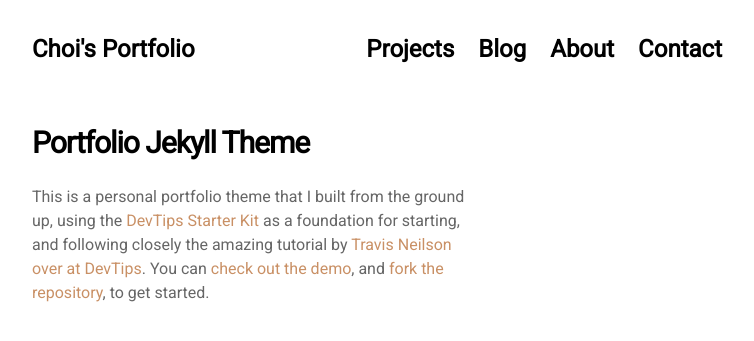
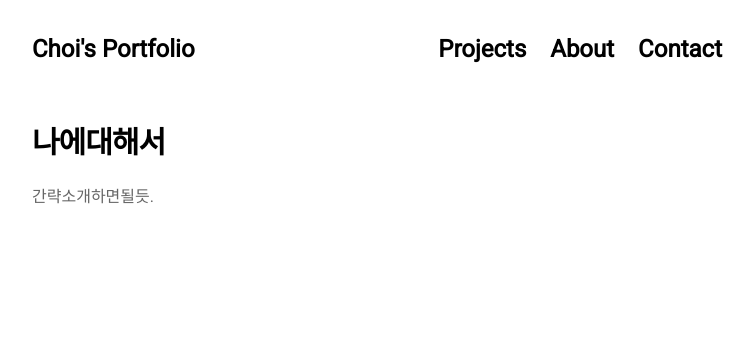
Before and after one commit to ChoiJeHyen/ChoiJeHyen.github.io, a Jekyll site: the page built from pages/about.html, in a window 1280 px wide. Shown: the top 341 px of the page, without its empty margins (263-1017 px from the left). Built offline with Jekyll 4.4.1, drawn with Linux system fonts in a browser that asks for light colours; nearby versions of some CDN libraries.

Commit message:
간략 수정.

```diff
--- a/_data/settings.yml
+++ b/_data/settings.yml
@@ -3,7 +3,7 @@
 
 menu:
 - {name: 'Projects', url: ''}
-- {name: 'Blog', url: 'pages/blog.html'}
+# - {name: 'Blog', url: 'pages/blog.html'}
 - {name: 'About', url: 'pages/about.html'}
 - {name: 'Contact', url: 'pages/contact.html'}
 
@@ -40,14 +40,13 @@ disqus:
 # About Section
 
 about: >
-  # Portfolio Jekyll Theme
+  # 나에대해서
 
-  This is a personal portfolio theme that I built from the ground up, using the [DevTips Starter Kit](http://devtipsstarterkit.com/) as a foundation for starting, and following closely the amazing tutorial by [Travis Neilson over at DevTips](https://www.youtube.com/watch?v=T6jKLsxbFg4&list=PL0CB3OvPhDA_STygmp3sDenx3UpdOMk7P). You can [check out the demo](lenpaul.github.io/portfolio-jekyll-theme/), and [fork the repository](https://github.com/LeNPaul/portfolio-jekyll-theme/fork), to get started.
+  간략소개하면될듯.
 
 contact: >
   # Contact
-
-  You may contact me [through my email](mailto:l.nguyen.paul@gmail.com) or [tweet at me](https://twitter.com/intent/tweet?text=%40paululele) if you have any questions or would like to bring up any issues.
+   [이메일](dkdlenl4@gmail.com) [카카오](https://open.kakao.com/o/sJkjmVpc)
 
 #-------------------------------
 # Work Section
```
